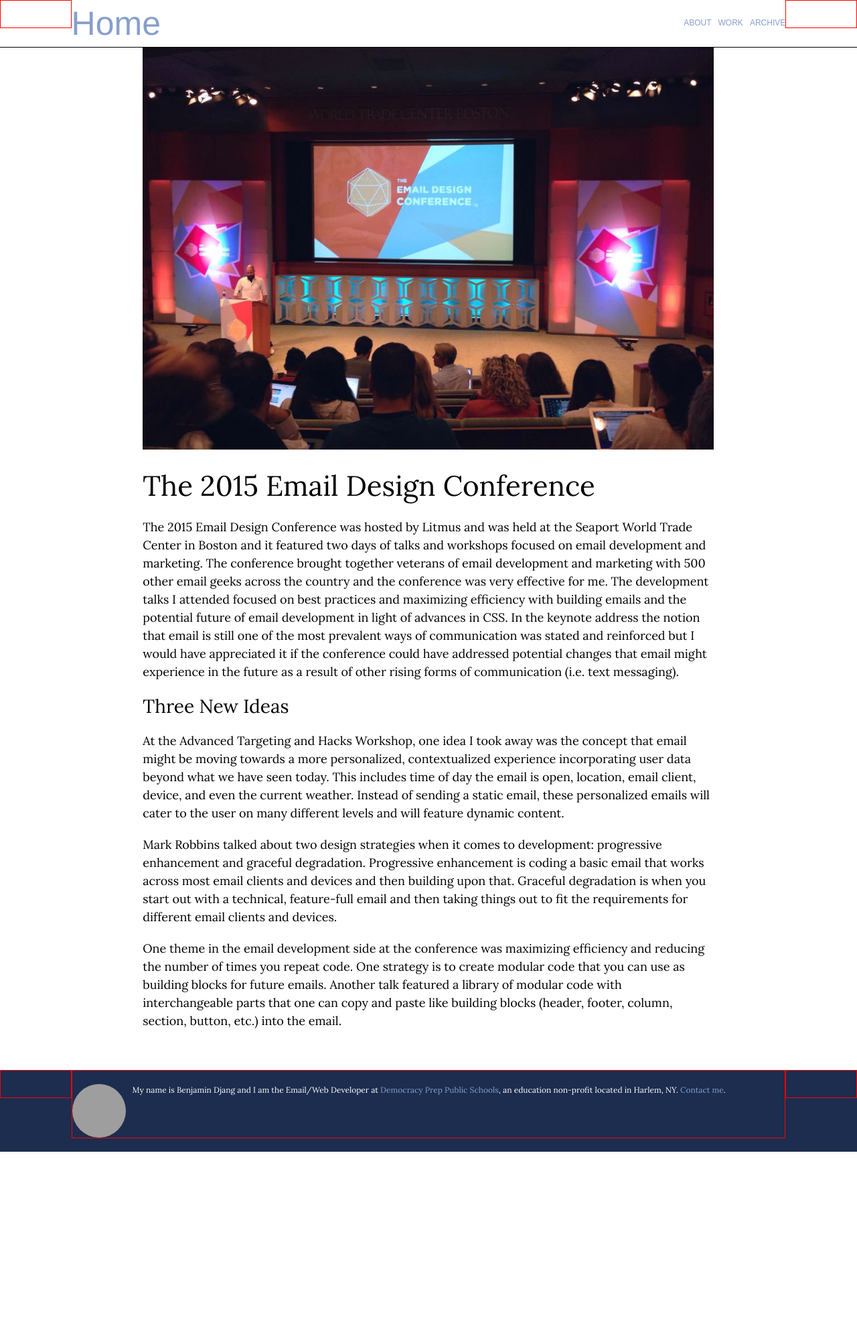
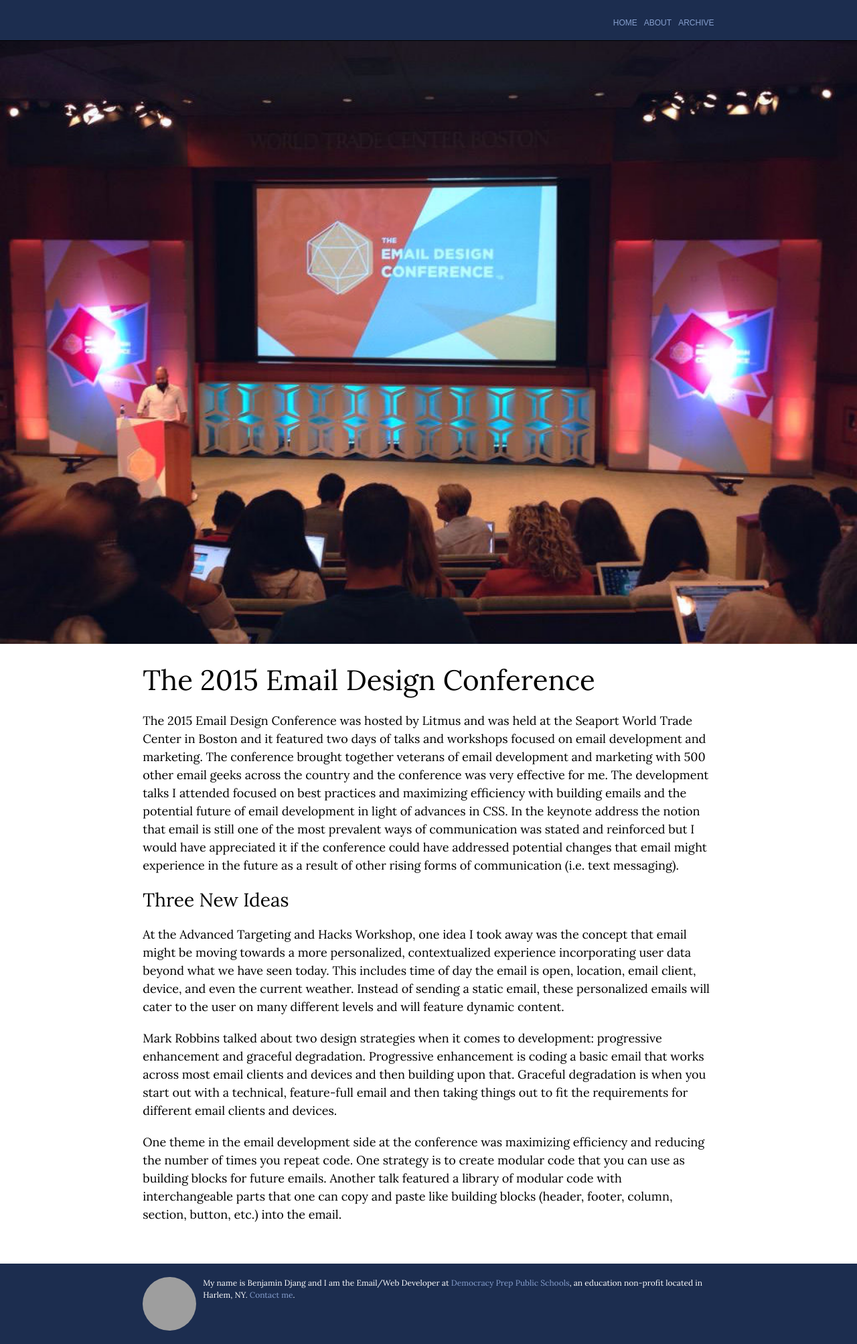
Before and after one commit to bdjang/benjamin-djang, a Jekyll site: the page built from index.html, in a window 1280 px wide. Shown: the whole page at 67% size. Built offline with Jekyll 4.4.1, drawn with Linux system fonts in a browser that asks for light colours; the list of posts is cut into pages by our own code; before the commit the page ends 1719 px from its top, so only the background shows below that; grey boxes are pictures that could not be loaded.

Commit message:
Update CSS for blog posts, nav, header, footer

```diff
--- a/_includes/footer.html
+++ b/_includes/footer.html
@@ -1,13 +1,13 @@
 <footer class="col-12-12"><!-- FOOTER -->
   <div class="grid">
-      <div class="col-1-12 grid-pad"></div>
+      <div class="col-2-12 grid-pad"></div>
 
-      <div class="col-10-12 grid-pad-top">
+      <div class="col-8-12 grid-pad-top">
         <img src="http://www.gravatar.com/avatar/db7e247a674a36392aed8267a7c083a3?s=140&amp;d=retro" alt="Profile Pic" title="Benjamin Djang">
           <p>My name is Benjamin Djang and I am the Email/Web Developer at <a href="http://democracyprep.org/" target="_blank">Democracy Prep Public Schools</a>, an education non-profit located in Harlem, NY. <a href="mailto:bdjang@gmail.com">Contact me</a>.</p>
       </div>
 
-      <div class="col-1-12 grid-pad"></div>
+      <div class="col-2-12 grid-pad"></div>
   </div>
 </footer>
 
--- a/_includes/header.html
+++ b/_includes/header.html
@@ -1,22 +1,23 @@
  <header class="col-12-12"><!-- HEADER -->
     <div class="grid">
 
-        <div class="col-1-12 grid-pad"></div><!-- Left Column -->
+        <div class="col-2-12 grid-pad"></div><!-- Left Column -->
 
-        <div class="col-1-12 logo"><!-- LOGO -->
+        <!-- LOGO<div class="col-1-12 logo">
             <div><a href="{{ site.url }}/">Home</a></div>
-        </div>
+        </div> -->
 
-        <nav class="col-9-12">
+        <nav class="col-8-12">
             <ul>
               <!-- "{{ site.baseurl }}/">{{ site.title }} -->
-                <a href="{{ site.url }}/archive"><li>ARCHIVE</li></a>
-                <a href="{{ site.url }}/work"><li>WORK</li></a>
-                <a href="{{ site.url }}/about"><li>ABOUT</li></a>
+                <a href="{{ site.url }}/archive"><li>Archive</li></a>
+                <!-- <a href="{{ site.url }}/work"><li>Work</li></a> -->
+                <a href="{{ site.url }}/about"><li>About</li></a>
+                <a href="{{ site.url }}/"><li>Home</li></a>
             </ul>
         </nav><!-- NAV MENU -->
 
-        <div class="col-1-12 grid-pad"></div><!-- Right Column -->
+        <div class="col-2-12 grid-pad"></div><!-- Right Column -->
 
     </div>
 </header>
--- a/_sass/_grids.scss
+++ b/_sass/_grids.scss
@@ -58,7 +58,7 @@
 }
 /* Creates red border around grids */
 [class*='grid-pad'] {
-	border: 1px solid red;
+	/*border: 1px solid red;*/
 }
 /* Opt-in outside padding */
 .grid-pad {
--- a/css/main.scss
+++ b/css/main.scss
@@ -5,7 +5,7 @@
 
 $pad: 20px;
 
-// Import partials from `sass_dir` (defaults to `_sass`)
+/* Import partials from `sass_dir` (defaults to `_sass`) */
 @import
         "reset",
         "variables",
@@ -20,7 +20,7 @@ h1, h2, p, .archive span, .workImg aside, .about ul li {
 	font-family: 'Lora', serif;
 }
 h1, h2, .workImg aside {
-	line-height: 1.3em;
+	line-height: normal;
 }
 h1 {
 	font-size: 42px;
@@ -38,6 +38,7 @@ header nav ul li, aside {
 }
 header nav ul li {
 	font-family: sans-serif;
+	text-transform: uppercase;
 }
 
 /* GLOBAL
@@ -88,11 +89,11 @@ img {
 	}
 }
 header, footer {
+	background-color: #1C2D4F;
 	color: #ffffff;
 }
 
 header {
-	background-color: #ffffff;
 	border-bottom: 1px solid #000000;
 	nav ul li {
 		float: right;
@@ -100,7 +101,6 @@ header {
 	}
 }
 footer {
-	background-color: #1C2D4F;
 	margin-top: $pad;
 	p {
 		font-size: 12px;
@@ -131,11 +131,11 @@ footer {
 	margin-bottom: $pad;
 }
 .blogStory {
-	p:nth-child(n+2) {
-		margin: $pad 0; /* Added this code to accomodate post margins */
+	p:nth-child(1) { /* Removes padding for top blogStory image */
+		padding: 0;
 	}
-	h1 {
-		margin: $pad 0;
+	p:nth-child(n+2), h1, h2 {
+		margin: 20px 16.66%; /* Added this code to accomodate post margins */
 	}
 }
 .disabled {
@@ -174,7 +174,7 @@ footer {
 		margin: 0 0 $pad 0;
 	}
 	article {
-		text-align: center; // Centers the web and HTML email projects on the Work page
+		text-align: center; /* Centers the web and HTML email projects on the Work page */
 	}
 }
 .workTitle {
@@ -187,7 +187,7 @@ footer {
 	max-width: 220px;
 	height: 220px;
 	margin: 0 0 $pad $pad;
-	overflow: hidden; // This code hides the paragraph outside the frame of the image and restricts the expanding image to it's width
+	overflow: hidden; /* This code hides the paragraph outside the frame of the image and restricts the expanding image to it's width */
 	img {
 		-webkit-transition: opacity 1s, -webkit-transform 1s;
 		transition: opacity 1s, transform 1s;
@@ -309,9 +309,12 @@ footer {
 	h1 {
 		font-size: 34px;
 	}
-	.blogStory article {
-		h1, p {
-			padding: 0 $pad;
+	header, footer {
+		padding: 0 $pad;
+	}
+	.blogStory  {
+		p:nth-child(n+2), h1, h2 {
+		margin: 20px; /* Added this code to accomodate post margins */
 		}
 		h1 {
 			font-size: 26px;
--- a/index.html
+++ b/index.html
@@ -5,10 +5,6 @@ title: Home
 
 
 <div class="grid blogStory">
-
-  <article class="col-2-12">&nbsp;</article>
-
-  <article class="col-8-12"><!-- BLOG STORY -->
 
   <ul class="post-list">
     {% for post in paginator.posts %}
@@ -35,8 +31,4 @@ title: Home
     {% endfor %}
   </ul>
 
-  </article>
-
-  <article class="col-2-12">&nbsp;</article>
-
 </div>
```
